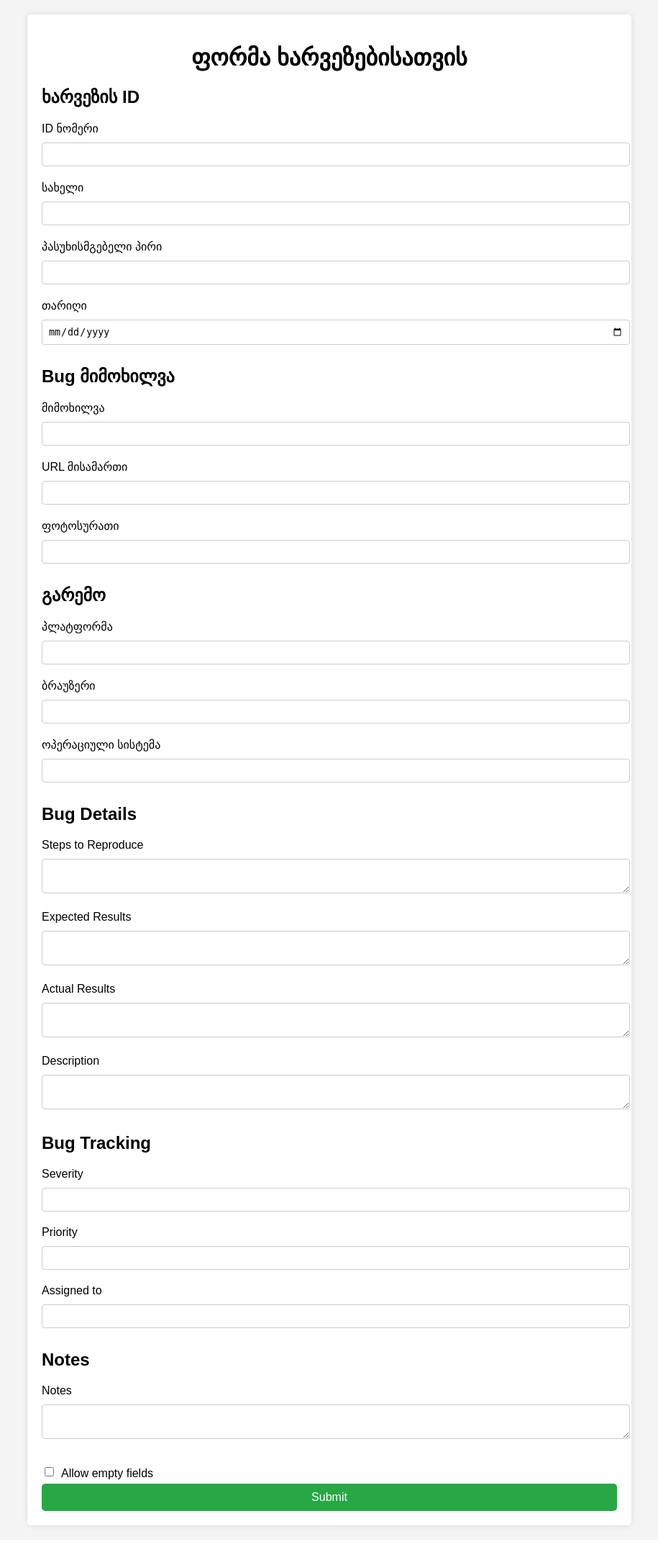
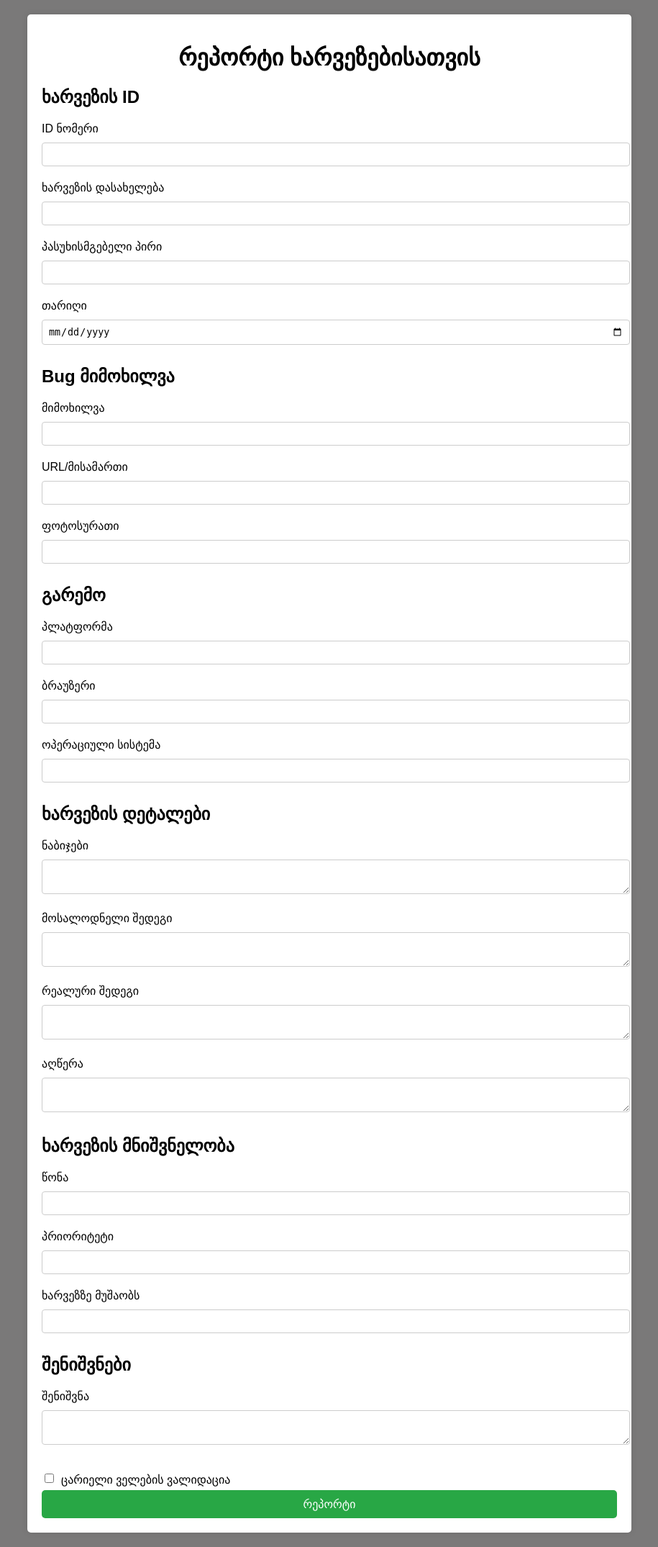
Before and after one commit to BekaBitarashvili/BugHunter, a Flask app: page / in a window 1280 px wide. Shown: the whole page at 72% size, without its empty margins (182-1097 px from the left). Before the commit the page ends 2125 px from the top, so only its background shows below. Run offline with Flask 3, Linux system fonts and the light colour scheme.

Commit message:
Structure

```diff
--- a/app.py
+++ b/app.py
@@ -7,7 +7,7 @@ app = Flask(__name__)
 class PDF(FPDF):
     def header(self):
         self.set_font('DejaVu', 'B', 12)
-        self.cell(0, 10, 'Bug Report', 0, 1, 'C')
+        self.cell(100, 10, 'რეპორტი ხარვეზებისათვის', 0, 1, 'C')
 
     def footer(self):
         self.set_y(-15)
@@ -29,10 +29,10 @@ def submit():
     pdf.add_font('DejaVu', 'B', 'static/fonts/DejaVuSans-Bold.ttf', uni=True)
     pdf.add_font('DejaVu', 'I', 'static/fonts/DejaVuSans-Oblique.ttf', uni=True)
     pdf.add_page()
-    pdf.set_font('DejaVu', '', 14)
+    pdf.set_font('DejaVu', '', 8)
 
     for key, value in data.items():
-        pdf.cell(0, 10, txt=f'{key.capitalize()}: {value}', ln=True)
+        pdf.cell(100, 5, txt=f'{key.capitalize()}: {value}', ln=True)
 
     pdf_output = 'bug_report.pdf'
     pdf.output(pdf_output)
--- a/static/style.css
+++ b/static/style.css
@@ -2,7 +2,7 @@ body {
             font-family: Arial, sans-serif;
             margin: 0;
             padding: 20px;
-            background-color: #f4f4f4;
+            background-color: #7a7979;
         }
         .container {
             max-width: 800px;
--- a/templates/index.html
+++ b/templates/index.html
@@ -10,13 +10,13 @@
 </head>
 <body>
     <div class="container">
-        <h1>ფორმა ხარვეზებისათვის</h1>
+        <h1>რეპორტი ხარვეზებისათვის</h1>
         <form id="bugForm" action="/submit" method="POST">
             <div class="field-group">
                 <h2>ხარვეზის ID</h2>
                 <label>ID ნომერი</label>
                 <input type="text" name="id_number">
-                <label>სახელი</label>
+                <label>ხარვეზის დასახელება</label>
                 <input type="text" name="name">
                 <label>პასუხისმგებელი პირი</label>
                 <input type="text" name="reporter">
@@ -28,7 +28,7 @@
                 <h2>Bug მიმოხილვა</h2>
                 <label>მიმოხილვა</label>
                 <input type="text" name="summary">
-                <label>URL მისამართი</label>
+                <label>URL/მისამართი</label>
                 <input type="text" name="url">
                 <label>ფოტოსურათი</label>
                 <input type="text" name="screenshots">
@@ -45,39 +45,39 @@
             </div>
 
             <div class="field-group">
-                <h2>Bug Details</h2>
-                <label>Steps to Reproduce</label>
+                <h2>ხარვეზის დეტალები</h2>
+                <label>ნაბიჯები</label>
                 <textarea name="steps"></textarea>
-                <label>Expected Results</label>
+                <label>მოსალოდნელი შედეგი</label>
                 <textarea name="expected_results"></textarea>
-                <label>Actual Results</label>
+                <label>რეალური შედეგი</label>
                 <textarea name="actual_results"></textarea>
-                <label>Description</label>
+                <label>აღწერა</label>
                 <textarea name="description"></textarea>
             </div>
 
             <div class="field-group">
-                <h2>Bug Tracking</h2>
-                <label>Severity</label>
+                <h2>ხარვეზის მნიშვნელობა</h2>
+                <label>წონა</label>
                 <input type="text" name="severity">
-                <label>Priority</label>
+                <label>პრიორიტეტი</label>
                 <input type="text" name="priority">
-                <label>Assigned to</label>
+                <label>ხარვეზზე მუშაობს</label>
                 <input type="text" name="assigned_to">
             </div>
 
             <div class="field-group">
-                <h2>Notes</h2>
-                <label>Notes</label>
+                <h2>შენიშვნები</h2>
+                <label>შენიშვნა</label>
                 <textarea name="notes"></textarea>
             </div>
 
             <div class="checkbox-container">
                 <input type="checkbox" id="allowEmpty" name="allow_empty">
-                <label for="allowEmpty">Allow empty fields</label>
+                <label for="allowEmpty">ცარიელი ველების ვალიდაცია</label>
             </div>
 
-            <button type="submit" class="submit-btn">Submit</button>
+            <button type="submit" class="submit-btn">რეპორტი</button>
         </form>
     </div>
     <script>
```
Also changed, not shown: 1 other file.
